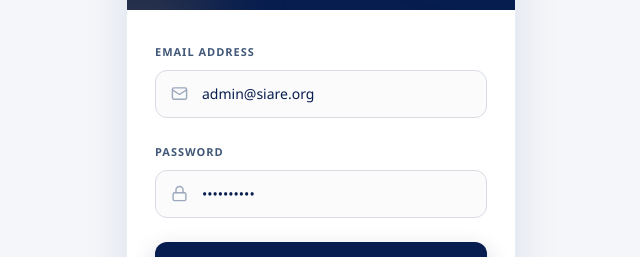
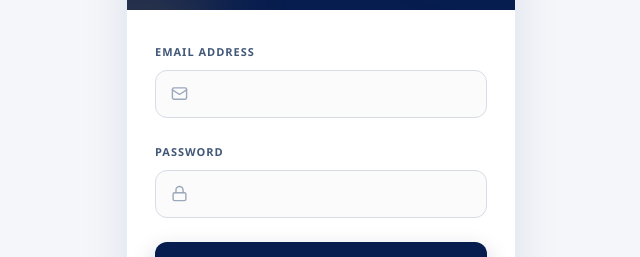
Before and after one commit to Damini2004/SIARE, a React (Vite) app in the folder frontend/: page /admin/login in a window 1280 px wide. Shown: the part 274-531 px from the top of the page, without its empty margins (319-959 px from the left). Built offline with nearby package versions, Linux system fonts and the light colour scheme.

Commit message:
reset default login credentials in Login component

```diff
--- a/frontend/src/pages/Login.jsx
+++ b/frontend/src/pages/Login.jsx
@@ -10,8 +10,8 @@ export default function Login() {
   const [error, setError] = useState("");
 
   const [form, setForm] = useState({
-    email: "admin@siare.org",
-    password: "Admin@1234",
+    email: "",
+    password: "",
   });
 
   const handleChange = (e) => {
```
